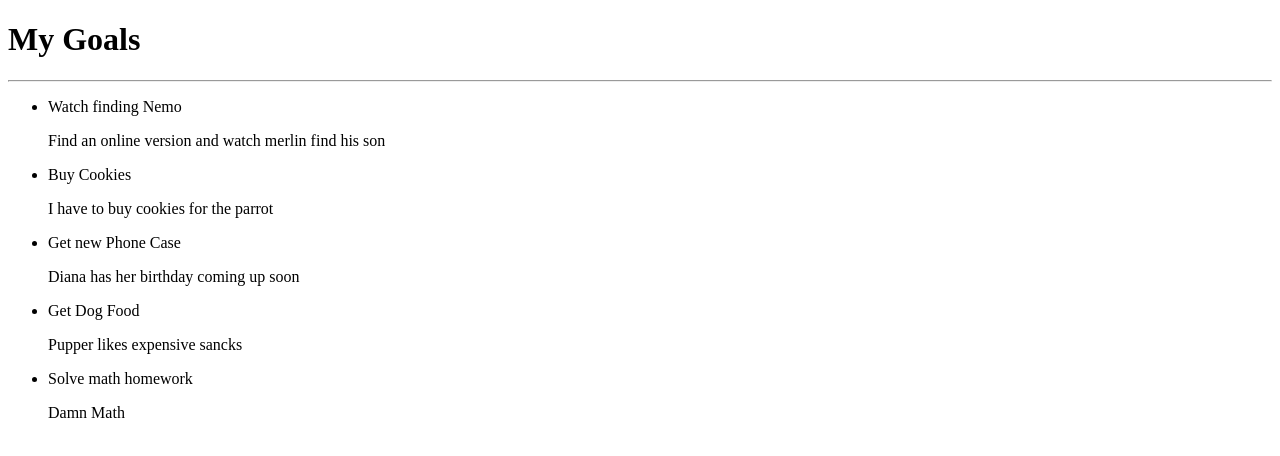
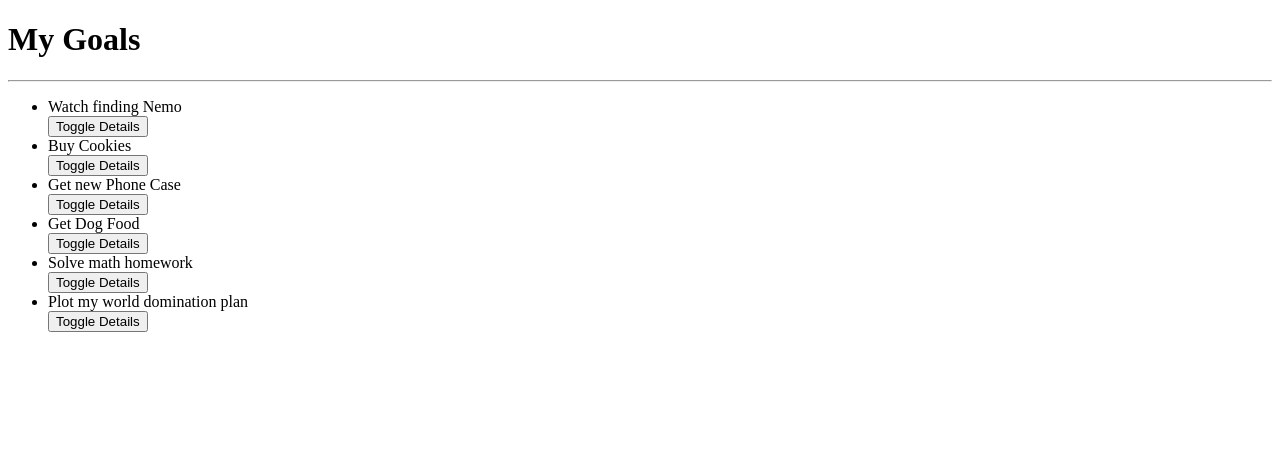
Before and after one commit to brian-kim31/Angular_App, an Angular app: page / in a window 1280 px wide. Shown: the top 456 px of the page. Built offline with nearby package versions, Linux system fonts and the light colour scheme.

Commit message:
Added toggle functionality to the goals

```diff
--- a/src/app/goal.ts
+++ b/src/app/goal.ts
@@ -1,6 +1,16 @@
+//export class Goal {
+//id: number;
+// name: string;
+// color: string;
+// description: string;
+//}
 export class Goal {
-  id: number;
-  name: string;
-  color: string;
-  description: string;
+  showDescription: boolean;
+  constructor(
+    public id: number,
+    public name: string,
+    public description: string
+  ) {
+    this.showDescription = false;
+  }
 }
--- a/src/app/goal/goal.component.html
+++ b/src/app/goal/goal.component.html
@@ -1,10 +1,10 @@
-<div>
-    <h1>My Goals</h1>
-    <hr>
-    <ul>
-        <li *ngFor='let goal of goals'>
-            {{goal.name}}
-            <app-goal-detail [goal]='goal'></app-goal-detail>
-        </li>
-    </ul>
-</div>
+<h1>My Goals</h1>
+<hr>
+<ul>
+    <div *ngFor='let goal of goals;let i = index'>
+        <li>{{goal.name}}</li>
+        <button (click)='toggleDetails(i)'>Toggle Details</button>
+        <app-goal-detail *ngIf='goal.showDescription' [goal]='goal'></app-goal-detail>
+    </div>
+</ul>
+<p *ngIf='goals.length > 10'>You have too many goals</p>
--- a/src/app/goal/goal.component.ts
+++ b/src/app/goal/goal.component.ts
@@ -8,40 +8,21 @@
 })
 export class GoalComponent implements OnInit {
   goals: Goal[] = [
-    {
-      id: 1,
-      name: 'Watch finding Nemo',
-      color: 'black',
-      description: 'Find an online version and watch merlin find his son',
-    },
-    {
-      id: 2,
-      name: 'Buy Cookies',
-      color: 'black',
-      description: 'I have to buy cookies for the parrot',
-    },
-    {
-      id: 3,
-      name: 'Get new Phone Case',
-      color: 'yellow',
-      description: 'Diana has her birthday coming up soon',
-    },
-    {
-      id: 4,
-      name: 'Get Dog Food',
-      color: 'red',
-      description: 'Pupper likes expensive sancks',
-    },
-    {
-      id: 5,
-      name: 'Solve math homework',
-      color: 'blue',
-      description: 'Damn Math',
-    },
-    //{ id: 6, name: 'Plot my world domination plan', color: 'black', description:'Cause I am an evil overlord' },
+    new Goal(
+      1,
+      'Watch finding Nemo',
+      'Find an online version and watch merlin find his son'
+    ),
+    new Goal(2, 'Buy Cookies', 'I have to buy cookies for the parrot'),
+    new Goal(3, 'Get new Phone Case', 'Diana has her birthday coming up soon'),
+    new Goal(4, 'Get Dog Food', 'Pupper likes expensive snacks'),
+    new Goal(5, 'Solve math homework', 'Damn Math'),
+    new Goal(6, 'Plot my world domination plan', 'Cause I am an evil overlord'),
   ];
-
+  toggleDetails(index) {
+    this.goals[index].showDescription = !this.goals[index].showDescription;
+  }
   constructor() {}
 
-  ngOnInit(): void {}
+  ngOnInit() {}
 }
```
